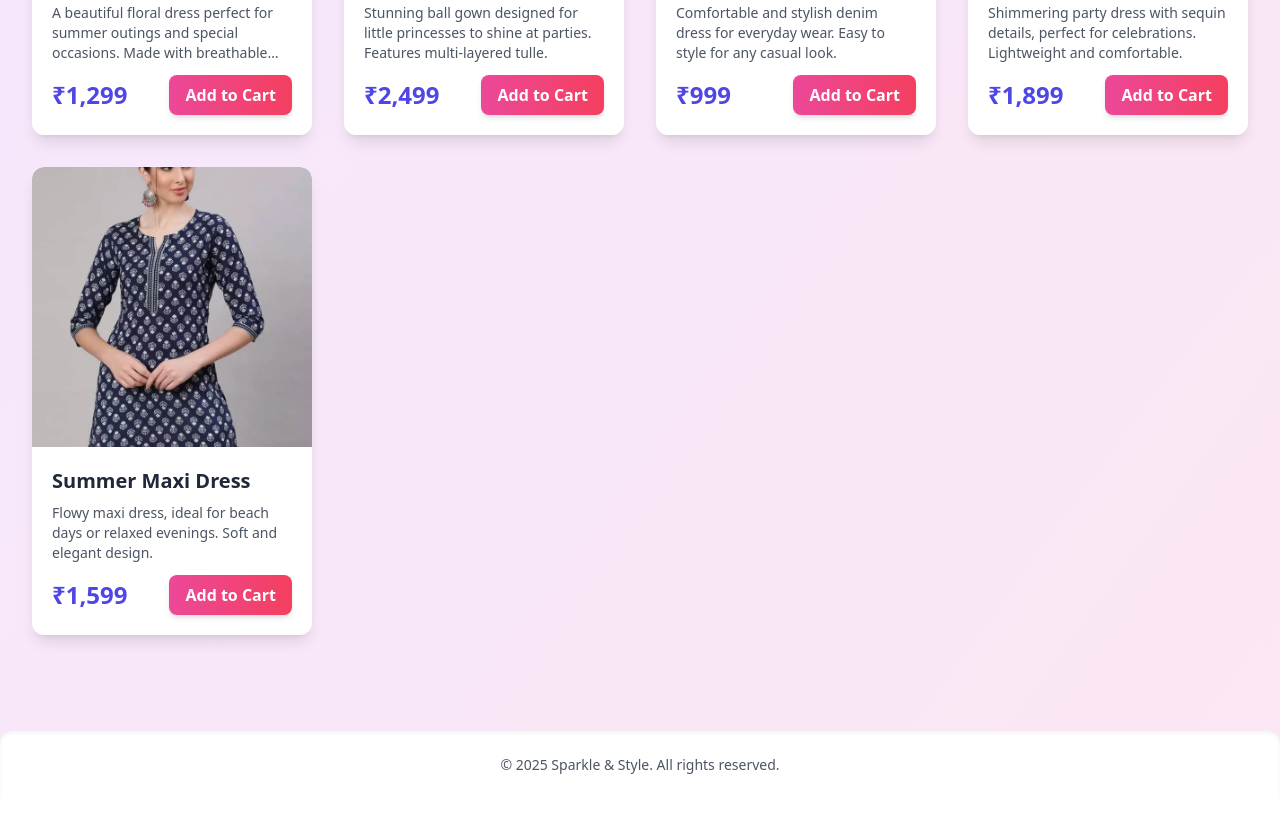
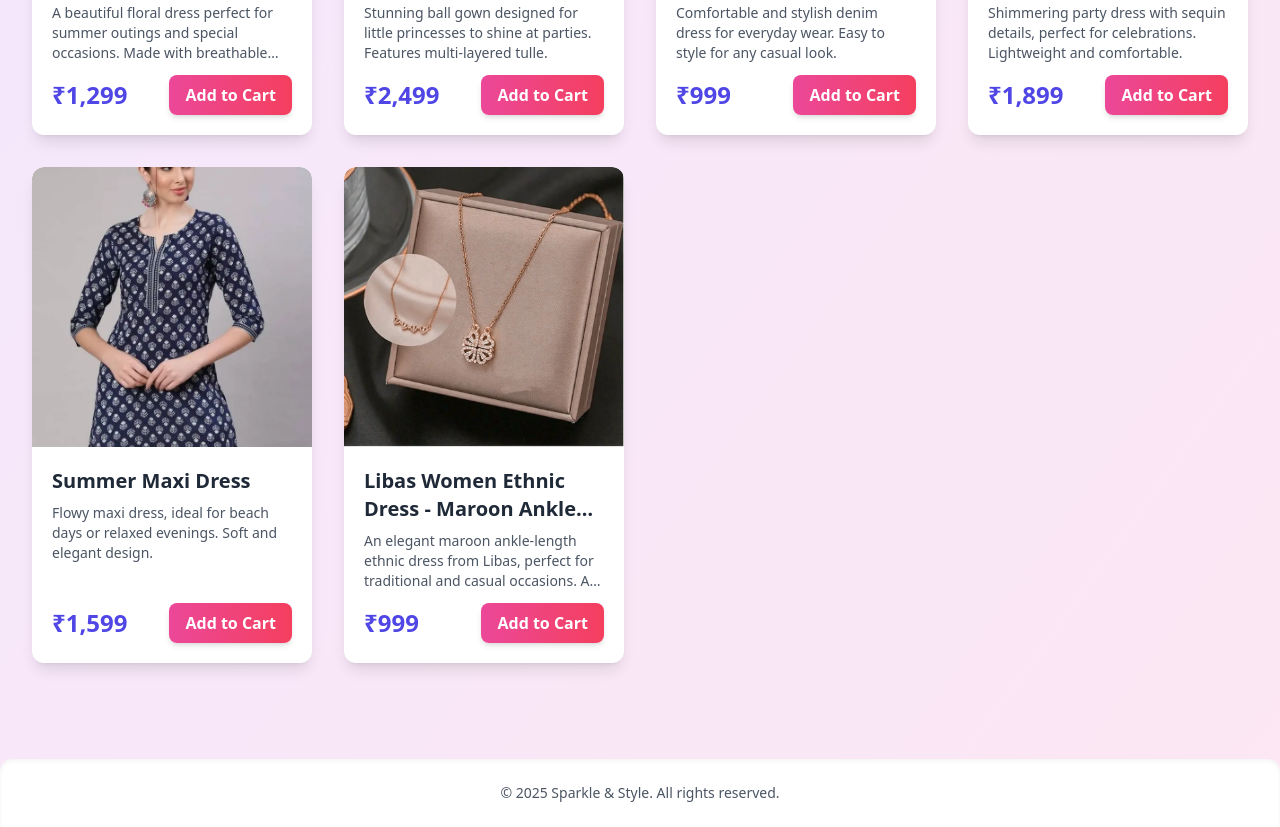
Before and after one commit to newonein/tanulu, a plain HTML site: page index.html in a window 1280 px wide. Shown: the part 948-1775 px from the top of the page. Before the commit the page ends 1747 px from the top, so only its background shows below. Drawn offline with nearby package versions, Linux system fonts and the light colour scheme.

Commit message:
Update index.html

```diff
--- a/index.html
+++ b/index.html
@@ -239,13 +239,22 @@
                     imageUrl: 'new5.webp',
                     description: 'Flowy maxi dress, ideal for beach days or relaxed evenings. Soft and elegant design.',
                 },
+                // New Libas dress product
+                {
+                    id: 'libas-dress',
+                    name: 'Libas Women Ethnic Dress - Maroon Ankle Length',
+                    price: '₹999', // Price found from the Flipkart link
+                    imageUrl: 'new7.webp', // Placeholder for the actual image
+                    description: 'An elegant maroon ankle-length ethnic dress from Libas, perfect for traditional and casual occasions. As seen on Flipkart.',
+                    buyLink: 'https://www.flipkart.com/libas-women-ethnic-dress-maroon-ankle-length/p/itmd783bcfb875f8?pid=KTAFVHY8PCDAWNKE&lid=LSTKTAFVHY8PCDAWNKECLJJTA&marketplace=FLIPKART&q=best+dress+&store=clo%2Fodx%2Fmaj&srno=s_1_22&otracker=search&otracker1=search&fm=Search&iid=ce633012-025f-4319-9710-271b8d677605.KTAFVHY8PCDAWNKE.SEARCH&ppt=sp&ppn=sp&ssid=mmg99jglg00000001751047892034&qH=88e15d466c0edac8'
+                }
             ],
             necklaces: [
                 {
                     id: 'necklace1',
                     name: 'Cute Heart Pendant',
                     price: '₹499',
-                    imageUrl: 'new7.webp',
+                    imageUrl: 'https://placehold.co/400x400/FBBF24/ffffff?text=Heart+Necklace',
                     description: 'A delicate necklace with a cute heart pendant, ideal for daily wear. Hypoallergenic material.',
                 },
                 {
@@ -381,6 +390,11 @@
             const animationDelayClass = `animate-delay-${Math.min(index * 100, 800)}`;
             productCard.className = `bg-white rounded-xl shadow-lg hover:shadow-xl transform hover:scale-102 transition-all duration-300 overflow-hidden flex flex-col animate-fade-in-scale ${animationDelayClass}`;
 
+            // Determine button action based on product.buyLink
+            const buttonOnClickAction = product.buyLink
+                ? `window.open('${product.buyLink}', '_blank');` // Open link in new tab if buyLink exists
+                : `console.log('Add to cart clicked for: ${product.name}');`; // Log to console for other products
+
             productCard.innerHTML = `
                 <div class="relative overflow-hidden aspect-square rounded-t-xl">
                     <img
@@ -395,7 +409,7 @@
                     <p class="text-gray-600 text-sm mb-3 line-clamp-3 flex-grow">${product.description}</p>
                     <div class="flex justify-between items-center mt-auto">
                         <span class="text-2xl font-extrabold text-indigo-600">${product.price}</span>
-                        <button class="bg-gradient-to-r from-pink-500 to-rose-500 text-white font-semibold py-2 px-4 rounded-lg shadow-md hover:from-pink-600 hover:to-rose-600 transition duration-300">
+                        <button onclick="${buttonOnClickAction}" class="bg-gradient-to-r from-pink-500 to-rose-500 text-white font-semibold py-2 px-4 rounded-lg shadow-md hover:from-pink-600 hover:to-rose-600 transition duration-300">
                             Add to Cart
                         </button>
                     </div>
```
